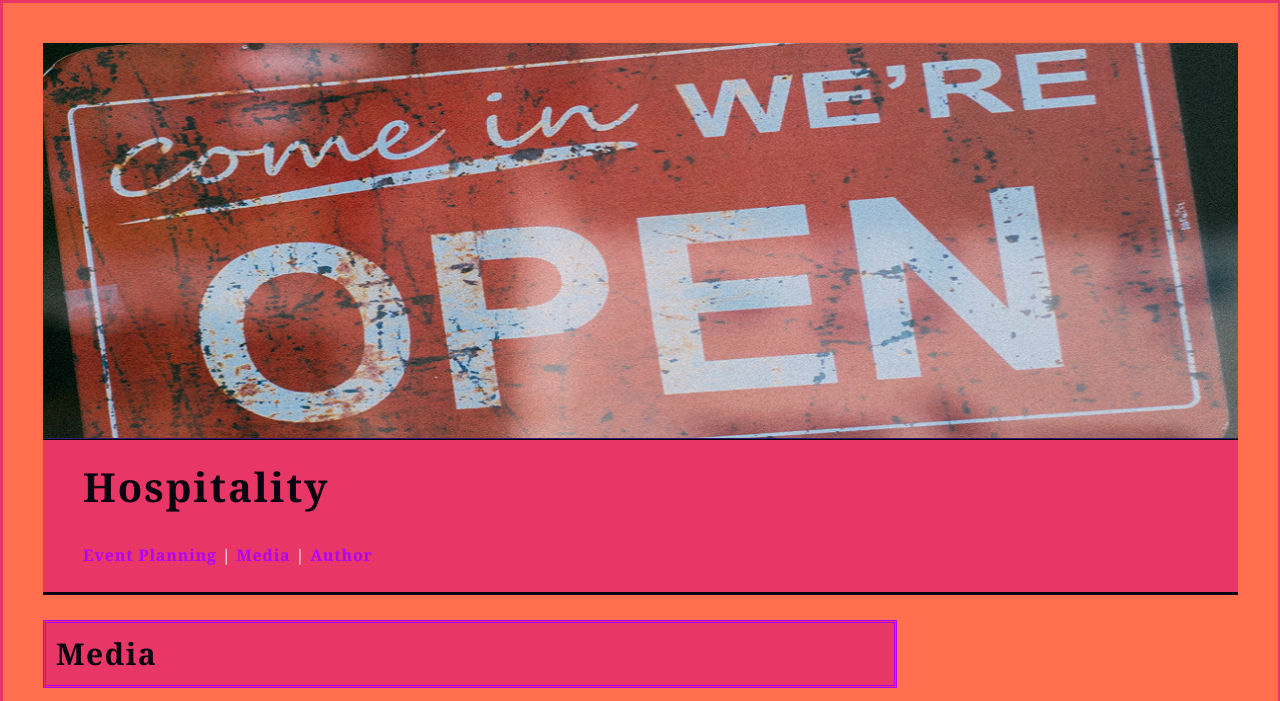
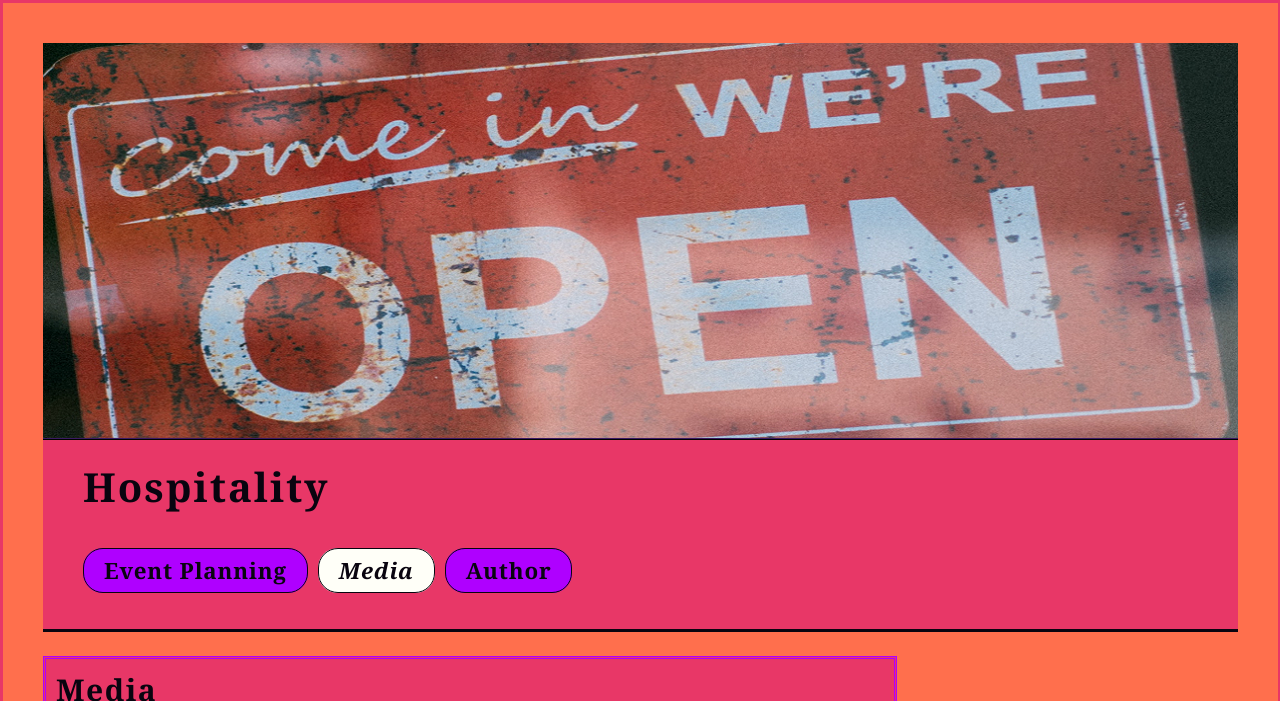
Before and after one commit to syv17/lis2360_webdevelopment, a plain HTML site: page lesson7_project_1/media.html in a window 1280 px wide. Shown: the top 701 px of the page. Drawn offline with Linux system fonts and the light colour scheme.

Commit message:
Project 2 first commit

```diff
--- a/lesson7_project_1/media.html
+++ b/lesson7_project_1/media.html
@@ -1,4 +1,4 @@
-<!-- Sophia Vo April 8th, 2019 -->
+<!-- Sophia Vo April 19th, 2019 -->
 <html>
     <head>
 	    <meta charset="UTF-8">
@@ -7,13 +7,20 @@
 	    <meta Sophia Vo>
 	    <title> Hospitality </title>
 	    <link rel="stylesheet" href="style.css">
+	    <link href="style-navbar.css" rel="stylesheet" type="text/css">
 	</head>
 	<body>
 		<div id= "container">
 			<div id="header">
 			    <img src="images/sumopaint-edit-architecture-buildings-business-331990.png" >
 			    <h1> Hospitality </h1>
-			    <p><a href = "index.html">Event Planning</a> | <a href ="media.html"> Media</a> | <a href = "author.html"> Author</a></p>
+			    <div id="navbar">
+                    <ul id="menu">
+                        <li><a href="index.html" class="button">Event Planning</a></li>
+                        <li><a href="media.html" class="button selected">Media</a></li>
+                        <li><a href="author.html" class="button">Author</a></li>
+                    </ul>
+                </div> <!-- end of navbar -->
 			</div><!-- end of header -->
 			<div id="content">
 	        <h2> Media </h2>
--- /dev/null
+++ b/lesson7_project_1/style-navbar.css
@@ -0,0 +1,56 @@
+@charset "UTF-8";
+/* CSS Document */
+/* ----------------- NAVIGATION BAR STYLES -------------------*/
+/* TABBED NAVIGATION */
+#navbar{
+	width: 100%; /* as wide as container - make sure buttons don't exceed container width */
+	/* reducing height hides the bottom of the buttons and the bottom rounded corners of buttons */
+	height: 95px;
+	overflow: hidden; /* necessary for tab style nav bar to hide bottom of buttons */
+	margin: 0px 0px 0px 30px; /* pushes page content down */
+}
+
+/* horizontal menu bars are typically created using a styled unordered list. Here's how! */
+ul#menu {
+	list-style: none; /* eliminates bullets */
+}
+ul#menu li {
+	float: left; /* changes list from vertical to horizontal */
+	margin-left: -70px; /* controls space between buttons/tabs */
+}
+ul#menu li a.button {
+	background-color: #AF00FF; /* button/tab color */
+	color: #09040F; /* font color */
+	font-size: 1.4em;
+	text-decoration: none; /* removes the link underline */
+	/* the padding define the size of the buttons */
+	/* increase bottom padding for tabs with hidden bottoms so tab text can be seen*/
+	padding: 6px 20px 6px 20px;
+	/* rounded corners turn buttons into tabs when bottom of button is hidden */
+	border-radius: 20px;
+	border: solid 1px; /* 1-pixel border around buttons. */
+}
+/* styles for the currently selected page should be different to make it stand out */
+/* also you want to discourage users from clicking the button for the current page */
+ul#menu li a.button.selected{
+	background-color: #FFFFF8; /* matching the color of the content background color */
+	color: #09040F; /* font color */
+	font-style: italic;
+}
+/* visited link font colors */
+ul#menu li a.button:visited {
+	color: #09040F;
+}
+ul#menu li a.button:visited.selected{
+	color: #09040F;
+}
+/* hover link styles */
+ul#menu li a.button:hover {
+	background-color: #FF6F4D;
+	color: #09040F;
+}
+/* selected button shouldn't change on hover */
+ul#menu li a.button:hover.selected{
+	background-color: #FFFFF8;
+	color: #09040F;
+}
```
Also changed, not shown: lesson6_assignment/index.html (+9 -1 lines), lesson6_assignment/media.html (+9 -1 lines), lesson7_project_1/author.html (+9 -2 lines), lesson7_project_1/index.html (+9 -2 lines).
